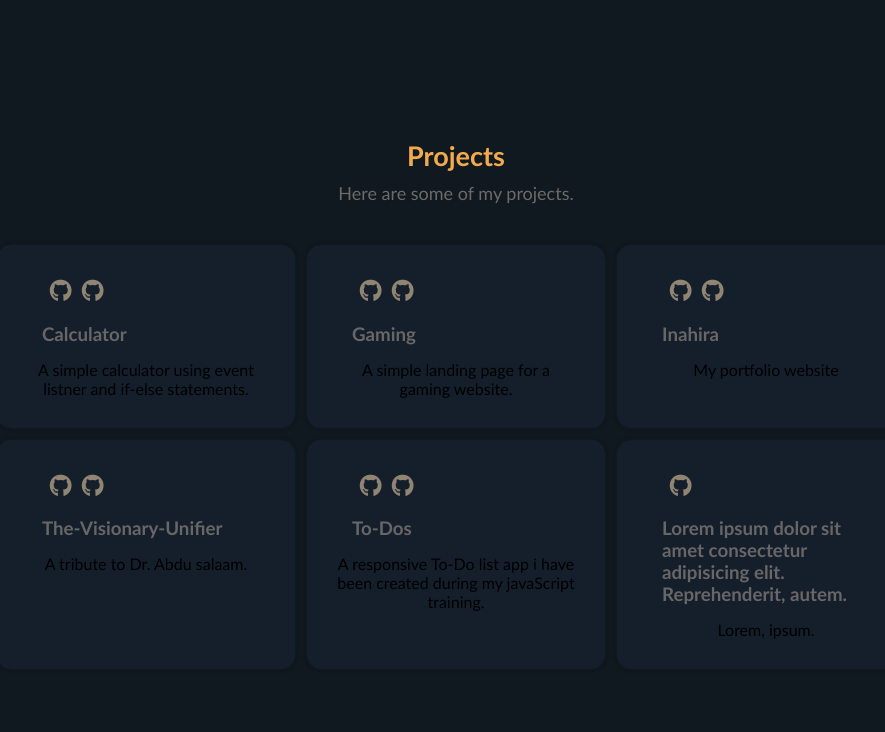
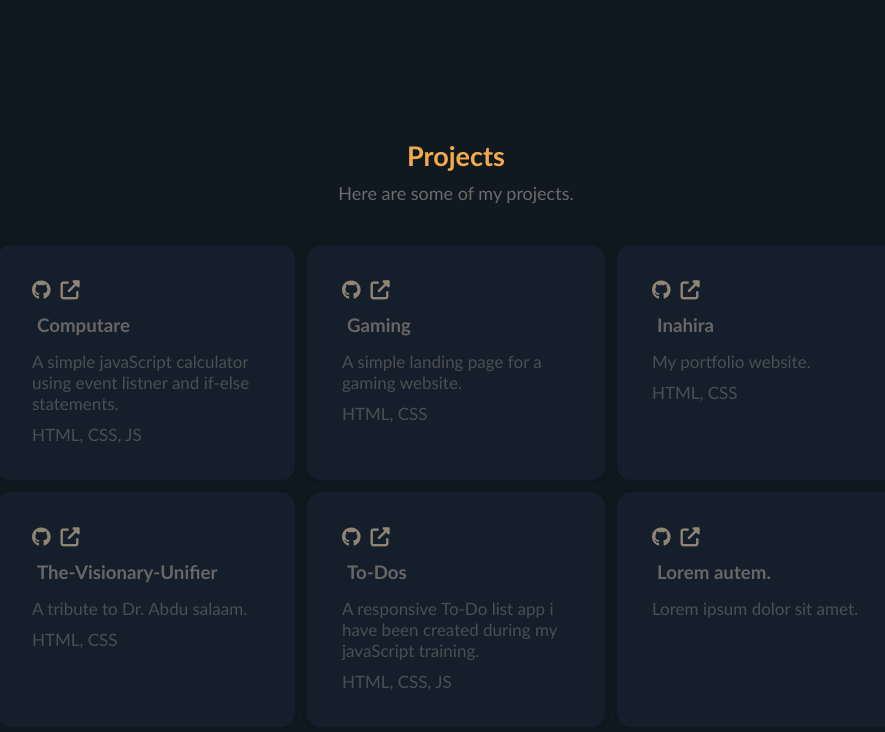
Before and after one commit to Inahira/Portfolio, a plain HTML site: page index.html in a window 1280 px wide. Shown: the part 1533-2265 px from the top of the page, without its empty margins (184-1069 px from the left). Drawn offline with Linux system fonts and the light colour scheme.

Commit message:
style modified

```diff
--- a/index.html
+++ b/index.html
@@ -20,6 +20,7 @@
                 <li><a href="#home"> home </a></li>
                 <li><a href="#about"> about</a></li>
                 <li><a href="#projects">projects</a></li>
+                <li><a href="path_to_your_resume.pdf" download="Your_Name_Resume.pdf" class="btn">resume</a></li>
             </ul>
         </div>
     </nav>
@@ -31,7 +32,7 @@
                 <h1 class="typing"> Hey, It's <b>Inahira</b> ... <span>|</span>
                     <h1>
                         <p class="section-paragraph">At times, i'm involved in creating stuff.</p>
-                        <p class="section-paragraph-2">I'm a student <strong>( BS Software Engineering)</strong> based
+                        <p class="section-paragraph-2">I'm a student <strong>(BS Software Engineering)</strong> based
                             in Sialkot. I have deep
                             interest in <strong>front-end development</strong>. Ready to
                             take any challenge!</p>
@@ -103,30 +104,77 @@
             <div class="projects-disc">
                 <div class="card">
                     <div class="card-header">
-                        <a href="https://github.com/Inahira/CodSoft/tree/main/calclator" target="_blank" rel="noopener noreferrer"><i
+                        <a href="https://github.com/Inahira/Computare" target="_blank" rel="noopener noreferrer"><i
                                 class="fab fa-github"></i></a>
-                        <a href="https://github.com/Inahira/CodSoft/tree/main/calclator" target="_blank" rel="noopener noreferrer"><i
-                                class="fab fa-github"></i></a>
+                        <a href="https://inahira.github.io/Computare/" target="_blank" rel="noopener noreferrer"><i
+                                class="fa-solid fa-up-right-from-square"></i></a>
                     </div>
                     <div class="card-heading">
-                        <h3>Calculator</h3>
+                        <h3>Computare</h3>
                     </div>
                     <div class="card-paragraph">
-                        <p>A simple calculator using event listner and if-else statements.</p>
+                        <p>A simple javaScript calculator using event listner and if-else statements.</p>
+                        <p>HTML, CSS, JS</p>
                     </div>
                 </div>
                 <div class="card">
                     <div class="card-header">
-                        <a href="https://github.com/Inahira/CodSoft/tree/main/Landing%20page" target="_blank" rel="noopener noreferrer"><i
+                        <a href="https://github.com/Inahira/Gaming" target="_blank" rel="noopener noreferrer"><i
                                 class="fab fa-github"></i></a>
-                        <a href="https://github.com/Inahira/CodSoft/tree/main/Landing%20page" target="_blank" rel="noopener noreferrer"><i
-                                class="fab fa-github"></i></a>
+                        <a href="https://inahira.github.io/Gaming/#home" target="_blank" rel="noopener noreferrer"><i
+                                class="fa-solid fa-up-right-from-square"></i></a>
                     </div>
                     <div class="card-heading">
                         <h3>Gaming</h3>
                     </div>
                     <div class="card-paragraph">
                         <p>A simple landing page for a gaming website. </p>
+                        <p>HTML, CSS</p>
+                    </div>
+                </div>
+                <div class="card">
+                    <div class="card-header">
+                        <a href="https://github.com/Inahira/Portfolio" target="_blank" rel="noopener noreferrer"><i
+                                class="fab fa-github"></i></a>
+                        <a href="https://inahira.github.io/Portfolio/#home" target="_blank" rel="noopener noreferrer"><i
+                                class="fa-solid fa-up-right-from-square"></i></a>
+                    </div>
+                    <div class="card-heading">
+                        <h3>Inahira</h3>
+                    </div>
+                    <div class="card-paragraph">
+                        <p>My portfolio website.</p>
+                        <p>HTML, CSS</p>
+                    </div>
+                </div>
+                <div class="card">
+                    <div class="card-header">
+                        <a href="https://github.com/Inahira/The-Visionary-Unifier" target="_blank"
+                            rel="noopener noreferrer"><i class="fab fa-github"></i></a>
+                        <a href="https://inahira.github.io/The-Visionary-Unifier/#home" target="_blank"
+                            rel="noopener noreferrer"><i class="fa-solid fa-up-right-from-square"></i></a>
+                    </div>
+                    <div class="card-heading">
+                        <h3>The-Visionary-Unifier</h3>
+                    </div>
+                    <div class="card-paragraph">
+                        <p>A tribute to Dr. Abdu salaam.</p>
+                        <p>HTML, CSS</p>
+                    </div>
+                </div>
+                <div class="card">
+                    <div class="card-header">
+                        <a href="https://github.com/Inahira/To-Dos" target="_blank" rel="noopener noreferrer"><i
+                                class="fab fa-github"></i></a>
+                        <a href="https://inahira.github.io/To-Dos/" target="_blank" rel="noopener noreferrer"><i
+                                class="fa-solid fa-up-right-from-square"></i></a>
+                    </div>
+                    <div class="card-heading">
+                        <h3>To-Dos</h3>
+                    </div>
+                    <div class="card-paragraph">
+                        <p>A responsive To-Do list app i have been created during my javaScript training.</p>
+                        <p>HTML, CSS, JS</p>
                     </div>
                 </div>
                 <div class="card">
@@ -134,53 +182,13 @@
                         <a href="https://github.com/Inahira" target="_blank" rel="noopener noreferrer"><i
                                 class="fab fa-github"></i></a>
                         <a href="https://github.com/Inahira" target="_blank" rel="noopener noreferrer"><i
-                                class="fab fa-github"></i></a>
+                                class="fa-solid fa-up-right-from-square"></i></a>
                     </div>
                     <div class="card-heading">
-                        <h3>Inahira</h3>
+                        <h3>Lorem autem.</h3>
                     </div>
                     <div class="card-paragraph">
-                        <p>My portfolio website</p>
-                    </div>
-                </div>
-                <div class="card">
-                    <div class="card-header">
-                        <a href="https://github.com/Inahira/The-Visionary-Unifier" target="_blank" rel="noopener noreferrer"><i
-                                class="fab fa-github"></i></a>
-                        <a href="https://github.com/Inahira" target="_blank" rel="noopener noreferrer"><i
-                                class="fab fa-github"></i></a>
-                    </div>
-                    <div class="card-heading">
-                        <h3>The-Visionary-Unifier</h3>
-                    </div>
-                    <div class="card-paragraph">
-                        <p>A tribute to Dr. Abdu salaam.</p>
-                    </div>
-                </div>
-                <div class="card">
-                    <div class="card-header">
-                        <a href="https://github.com/Inahira/To-Dos" target="_blank" rel="noopener noreferrer"><i
-                                class="fab fa-github"></i></a>
-                        <a href="https://github.com/Inahira/To-Dos" target="_blank" rel="noopener noreferrer"><i
-                                class="fab fa-github"></i></a>
-                    </div>
-                    <div class="card-heading">
-                        <h3>To-Dos</h3>
-                    </div>
-                    <div class="card-paragraph">
-                        <p>A responsive To-Do list app i have been created during my javaScript training.</p>
-                    </div>
-                </div>
-                <div class="card">
-                    <div class="card-header">
-                        <a href="https://github.com/Inahira" target="_blank" rel="noopener noreferrer"><i
-                                class="fab fa-github"></i></a>
-                    </div>
-                    <div class="card-heading">
-                        <h3>Lorem ipsum dolor sit amet consectetur adipisicing elit. Reprehenderit, autem.</h3>
-                    </div>
-                    <div class="card-paragraph">
-                        <p>Lorem, ipsum.</p>
+                        <p>Lorem ipsum dolor sit amet.</p>
                     </div>
                 </div>
             </div>
--- a/responsive.css
+++ b/responsive.css
@@ -43,7 +43,7 @@
         margin-left: auto;
         margin-right: auto;
         padding: 15px;
-        font-size:2.75vw;
+        font-size:3.225vw;
     }
     .about-container {
         display: none;
@@ -71,7 +71,7 @@
     }
     .projects-disc {
         grid-template-columns: repeat(auto-fill, minmax(calc(66.67% - 20px), 1fr));
-        width: 90%;
+        width: 100%;
     }
 
 
--- a/style.css
+++ b/style.css
@@ -47,9 +47,17 @@ li a {
     text-decoration: none;
     text-align: right;
 }
+@keyframes glowing {
+    0% {text-shadow: 0 0 10px #f2aa4cff;}
+    50% {text-shadow: 0 0 25px #f2aa4cff;}
+    100% {text-shadow: 0 0 30px #f2aa4cff;}
+}
 li a:hover {
-    color: #696667ff;
+
+    color: rgb(143, 140, 141);
+
     transition: ease 0.5s;
+    animation: glowing 2s linear infinite;
 }
 .home {
     display: flex;
@@ -259,7 +267,6 @@ img {
    /*background-color: black;*/
    display: flex;
    justify-content: left;
-    width:85%;
     margin-left: auto;
     margin-right: auto;
     font-size: larger;
@@ -270,14 +277,22 @@ img {
     text-decoration: none;
     text-align: right;
     color: rgba(240, 209, 169, 0.568);
-    font-size: 22.5px;
+    font-size: 22.px;
 
 }
 .card-heading {
-    padding: 15px;
+    padding: 10px;
     text-align: left;
    color: #696667ff;
 }
+.card-paragraph p {
+    font-size: 17px;
+    text-align: left;
+    color: #706f6f98;
+    padding: 5px;
+}
+
+
 
 /*style for slid-show */
 * {box-sizing:border-box}
```
